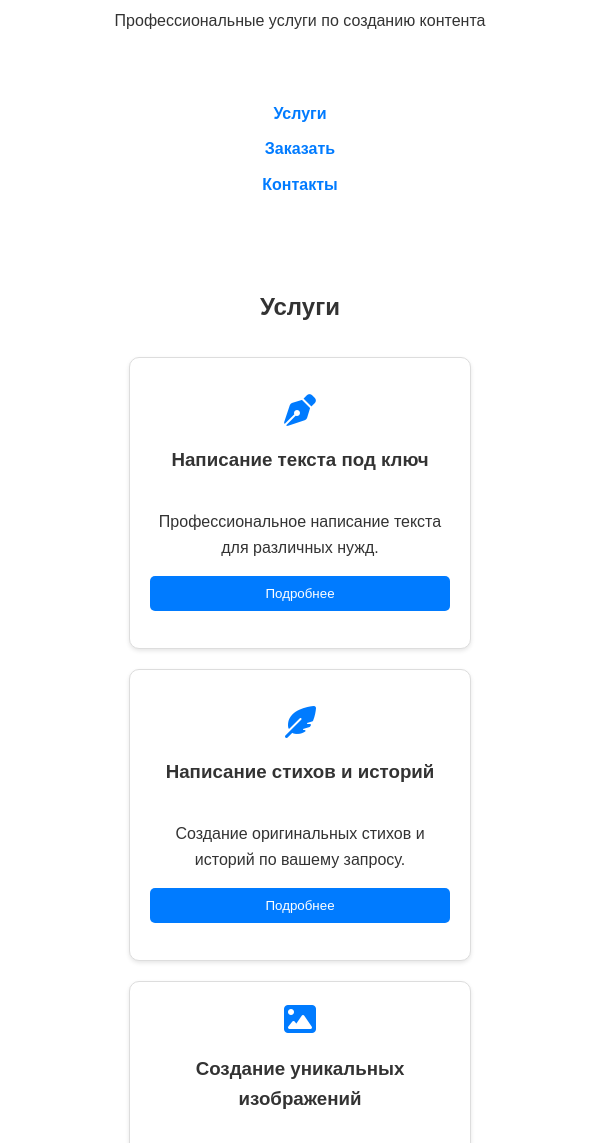
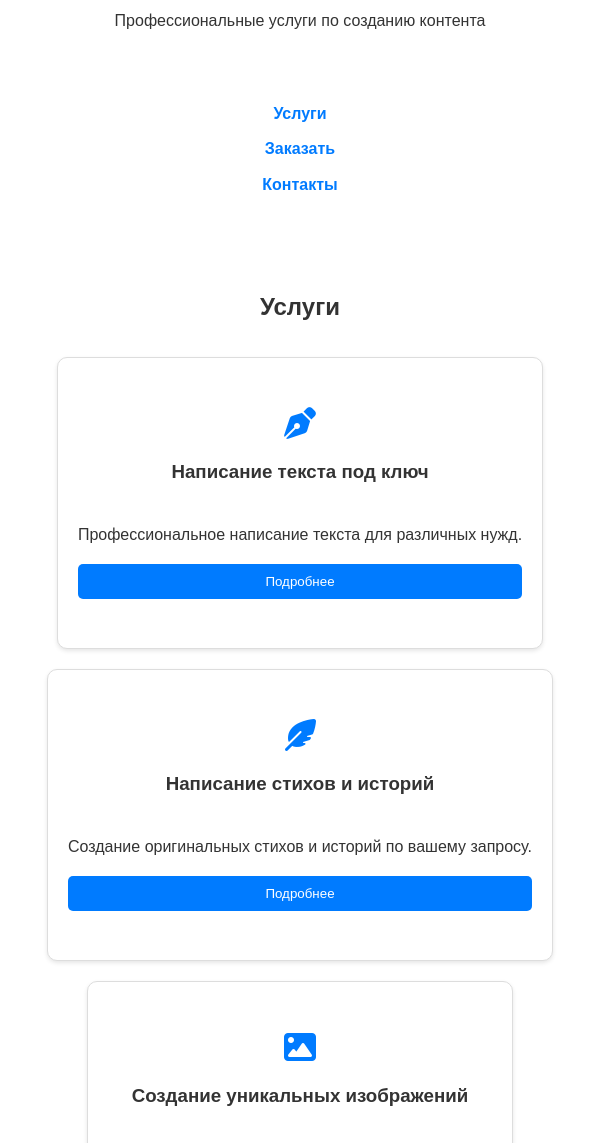
Before and after one commit to Jfact/my-website, a plain HTML site: page index.html in a window 600 px wide. Shown: the part 106-1249 px from the top of the page. Drawn offline with Linux system fonts and the light colour scheme.

Commit message:
Update styles.css
updated - size of content based on screen width above 600px

```diff
--- a/styles.css
+++ b/styles.css
@@ -65,13 +65,6 @@ section {
 
 section h2 {
   text-align: center;
-}
-
-section .content,
-section .content textarea {
-  width: auto;
-  max-width: 960px;
-  min-width: 500px;
 }
 
 textarea {
@@ -197,6 +190,15 @@ footer {
   width: 100%;
 }
 
+@media (min-width: 600px) {
+  section .content,
+  section .content textarea {
+    width: auto;
+    max-width: 960px;
+    min-width: 500px;
+  }
+}
+
 @media (max-width: 600px) {
   nav ul {
     flex-direction: column;
@@ -214,7 +216,8 @@ footer {
     align-items: center;
   }
   .service {
-    width: 100%;
-    max-width: 300px;
+    width: auto;
+    max-width: auto;
+    min-width: auto;
   }
 }
```
